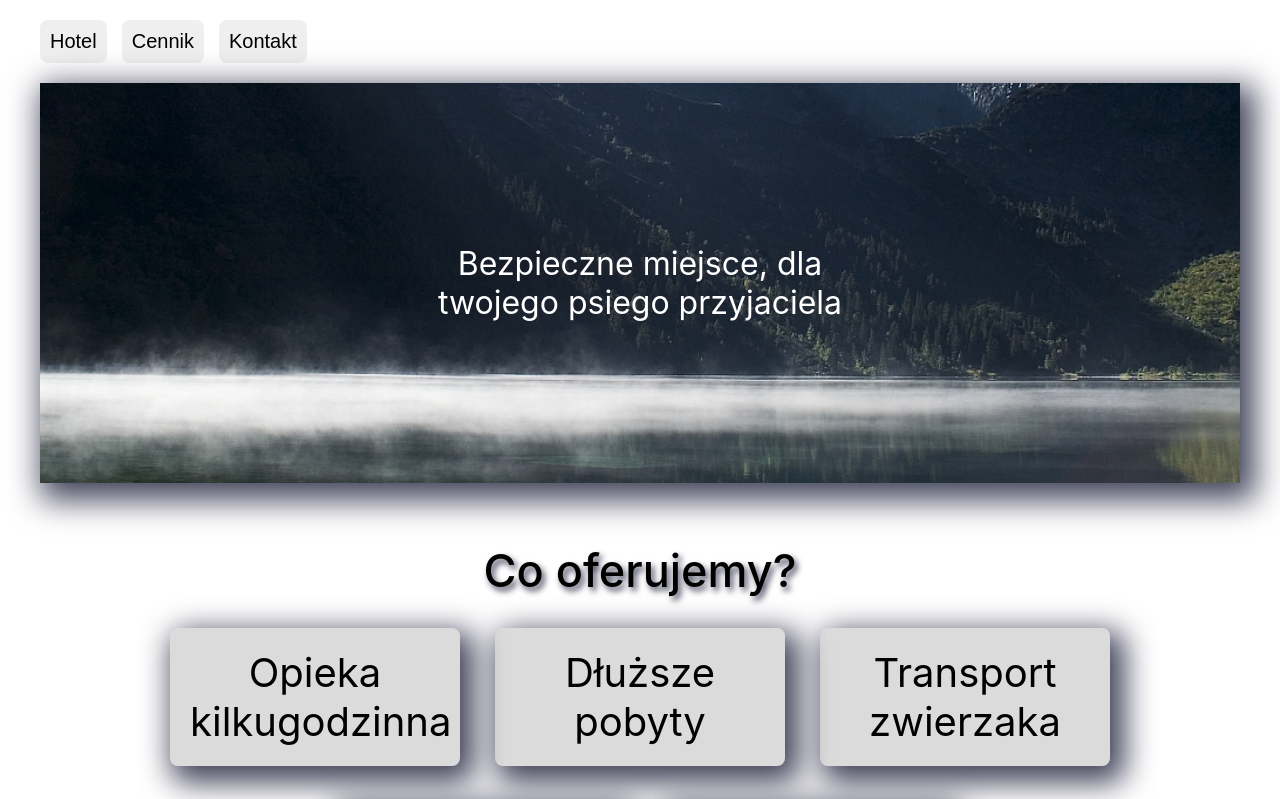
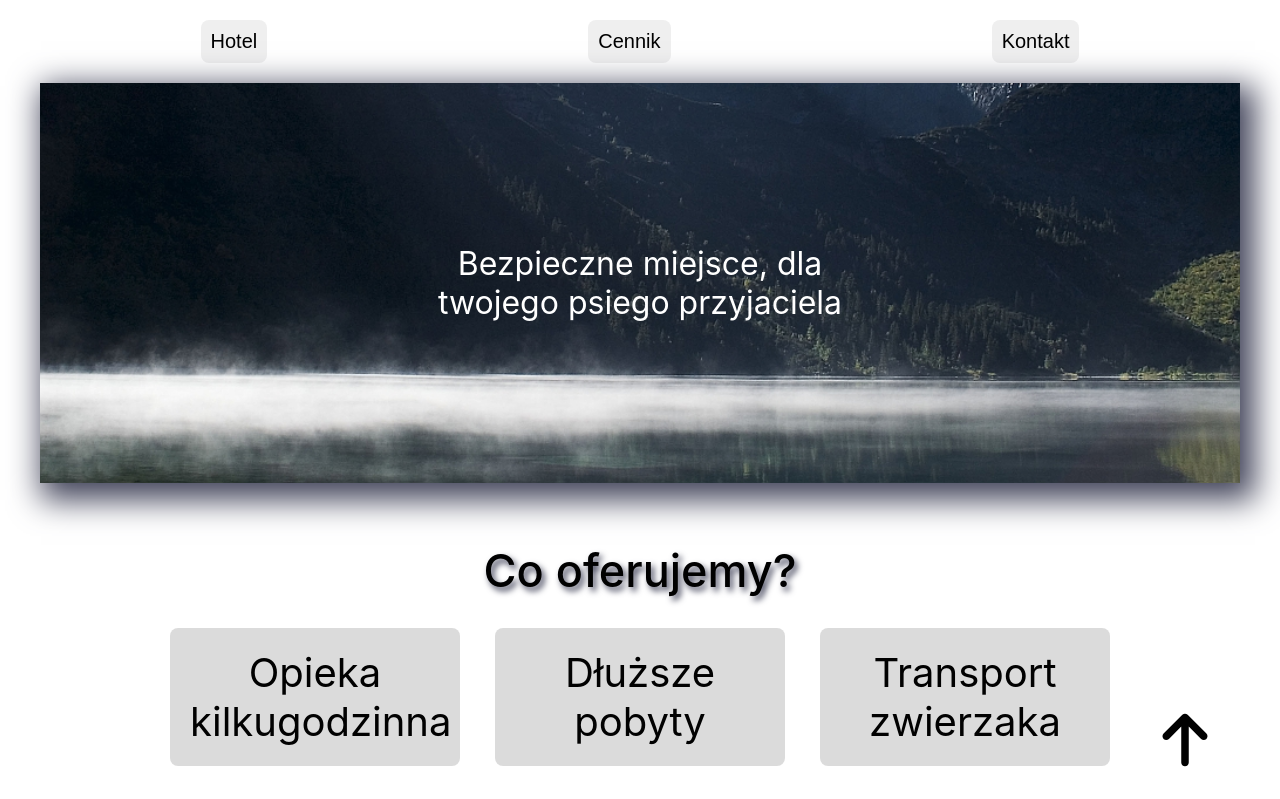
Before and after one commit to DawidBartus/zoo_v2, a React (Create React App) app: page / in a window 1280 px wide. Shown: the top 799 px of the page. Built offline with nearby package versions, Linux system fonts and the light colour scheme.

Commit message:
reservation Form

```diff
--- a/package.json
+++ b/package.json
@@ -4,6 +4,9 @@
   "private": true,
   "homepage": "https://dawidbartus.github.io/zoo_v2/",
   "dependencies": {
+    "@fortawesome/fontawesome-svg-core": "^6.4.0",
+    "@fortawesome/free-solid-svg-icons": "^6.4.0",
+    "@fortawesome/react-fontawesome": "^0.2.0",
     "@testing-library/jest-dom": "^5.16.3",
     "@testing-library/react": "^12.1.4",
     "@testing-library/user-event": "^13.5.0",
--- a/src/components/App.jsx
+++ b/src/components/App.jsx
@@ -3,6 +3,7 @@ import HeaderElem from './header/header';
 import Navigation from './navigation/navigation';
 import PriceList from './priceList/priceList';
 import MainPage from './main/main';
+import ReservationForm from './reservationForm/reservationForm';
 
 export const App = () => {
   return (
@@ -20,6 +21,7 @@ export const App = () => {
       <HeaderElem />
       <MainPage />
       <PriceList />
+      <ReservationForm />
     </div>
   );
 };
--- a/src/components/header/header.jsx
+++ b/src/components/header/header.jsx
@@ -2,7 +2,8 @@ import React from 'react';
 import header from './headerUtils/header.jpg';
 import style from './headerStyle.module.css';
 
-const HeaderElem = () => {
+const HeaderElem = props => {
+  console.log(props.children);
   return (
     <header style={{ width: '100%', maxWidth: '1200px' }}>
       <div
--- a/src/components/main/main.jsx
+++ b/src/components/main/main.jsx
@@ -1,4 +1,4 @@
-import { services } from './mainUtils/services';
+import { servicesPL } from './mainUtils/services';
 import style from './mainStyle.module.css';
 
 const MainPage = () => {
@@ -10,9 +10,11 @@ const MainPage = () => {
   };
 
   return (
-    <main className={style.mainContainder}>
+    <main className={style.mainContainder} id="services">
       <p className={style.mainContainderHeader}>Co oferujemy?</p>
-      <ul className={style.mainServicesList}>{servicesGenerator(services)}</ul>
+      <ul className={style.mainServicesList}>
+        {servicesGenerator(servicesPL)}
+      </ul>
     </main>
   );
 };
--- a/src/components/main/mainStyle.module.css
+++ b/src/components/main/mainStyle.module.css
@@ -31,5 +31,12 @@
   text-align: center;
   background-color: rgba(100, 100, 100, 0.233);
   border-radius: 8px;
-  box-shadow: 8px 10px 30px 7px rgba(66, 68, 90, 1);
+  transition: 0.45s;
 }
+
+.mainServicesList li:hover {
+  color: white;
+  background: linear-gradient(-45deg, #a568ac 0%, #176f92 100%);
+  transform: translate3d(0px, 5px, 0) scale(1.05);
+  transition: 0.45s;
+}
--- a/src/components/main/mainUtils/services.js
+++ b/src/components/main/mainUtils/services.js
@@ -1,4 +1,4 @@
-export const services = [
+export const servicesPL = [
   { id: 1, service: 'Opieka kilkugodzinna' },
   { id: 2, service: 'Dłuższe pobyty' },
   { id: 4, service: 'Transport zwierzaka' },
--- a/src/components/navigation/navigation.jsx
+++ b/src/components/navigation/navigation.jsx
@@ -1,4 +1,6 @@
 import style from './navigationStyle.module.css';
+import { FontAwesomeIcon } from '@fortawesome/react-fontawesome';
+import { faArrowUp } from '@fortawesome/free-solid-svg-icons';
 
 const Navigation = () => {
   const scrollToElement = id => {
@@ -9,11 +11,18 @@ const Navigation = () => {
   };
 
   return (
-    <nav className={style.navContainer}>
-      <button onClick={() => scrollToElement('1')}>Hotel</button>
-      <button onClick={() => scrollToElement('price')}>Cennik</button>
-      <button onClick={() => scrollToElement('b')}>Kontakt</button>
-    </nav>
+    <>
+      <nav className={style.navContainer} id="menu">
+        <button onClick={() => scrollToElement('services')}>Hotel</button>
+        <button onClick={() => scrollToElement('price')}>Cennik</button>
+        <button onClick={() => scrollToElement('b')}>Kontakt</button>
+      </nav>
+      <FontAwesomeIcon
+        icon={faArrowUp}
+        className={style.arrowUp}
+        onClick={() => scrollToElement('root')}
+      />
+    </>
   );
 };
 
--- a/src/components/navigation/navigationStyle.module.css
+++ b/src/components/navigation/navigationStyle.module.css
@@ -1,15 +1,52 @@
+.arrowUp {
+  position: fixed;
+  animation: pulse 2s infinite;
+}
+
+@media only screen and (max-width: 600px) {
+  .arrowUp {
+    display: none;
+  }
+}
+
+@media only screen and (min-width: 600px) {
+  .arrowUp {
+    bottom: 30px;
+    right: 30px;
+    transition: 0.5s;
+  }
+}
+@media only screen and (min-width: 1200px) {
+  .arrowUp {
+    bottom: 40px;
+    right: 10vh;
+    transition: 0.5s;
+  }
+}
+
+@keyframes pulse {
+  0% {
+    transform: scale(1.5);
+  }
+  70% {
+    transform: scale(1.2);
+  }
+  100% {
+    transform: scale(1.5);
+  }
+}
+
 .navContainer {
   width: 100%;
   max-width: 1200px;
-  /* background-color: antiquewhite;
   display: flex;
-  justify-content: flex-end; */
+  justify-content: space-around;
+  margin: 20px;
 }
 
 .navContainer button {
   font-size: 20px;
   padding: 10px;
-  margin: 20px 15px 20px 0;
   border: 0px;
   border-radius: 8px;
   transition: 250ms;
@@ -18,7 +55,7 @@
 .navContainer button:hover {
   background-color: antiquewhite;
   cursor: pointer;
-
+  transform: translate3d(0px, 5px, 0) scale(1.1);
   -webkit-box-shadow: 1px 1px 12px 0px rgba(66, 68, 90, 1);
   -moz-box-shadow: 1px 1px 12px 0px rgba(66, 68, 90, 1);
   box-shadow: 1px 1px 12px 0px rgba(66, 68, 90, 1);
--- /dev/null
+++ b/src/components/reservationForm/reservationForm.jsx
@@ -0,0 +1,39 @@
+import style from './reservationFormStyle.module.css';
+
+const ReservationForm = () => {
+  return (
+    <section className={style.resFormContainder}>
+      <form action="">
+        <p>Przed wyjazdem:</p>
+        <label htmlFor="">
+          <input type="checkbox" name="" id="" /> Książeczka
+        </label>
+      </form>
+
+      <form className={style.resForm}>
+        <label htmlFor="name">Imię i nazwisko</label>
+        <input type="text" name="name" />
+
+        <label htmlFor="dogName">Imię psa</label>
+        <input type="text" name="dogName" />
+
+        <label htmlFor="dogBreed">Rasa psa</label>
+        <input type="text" name="dogBreed" />
+
+        <label htmlFor="dogAge">Wiek psa</label>
+        <input type="text" name="dogAge" />
+
+        <label htmlFor="date">Data pobytu</label>
+        <input type="text" name="date" />
+
+        <label htmlFor="email">email</label>
+        <input type="email" name="" id="" />
+
+        <label htmlFor="tele">Numer telefonu </label>
+        <input type="email" name="tele" id="" />
+      </form>
+    </section>
+  );
+};
+
+export default ReservationForm;
--- /dev/null
+++ b/src/components/reservationForm/reservationFormStyle.module.css
@@ -0,0 +1,19 @@
+.resFormContainder {
+  width: 100%;
+  justify-content: space-around;
+  max-width: 1200px;
+  min-width: 320px;
+  display: flex;
+  gap: 30px;
+  flex-wrap: wrap;
+}
+
+.resForm {
+  display: flex;
+  flex-direction: column;
+  gap: 30px;
+}
+
+.styledLabel {
+  gap: 30px;
+}
```
Also changed, not shown: 1 other file (tests, documents, lock files or other folders).
